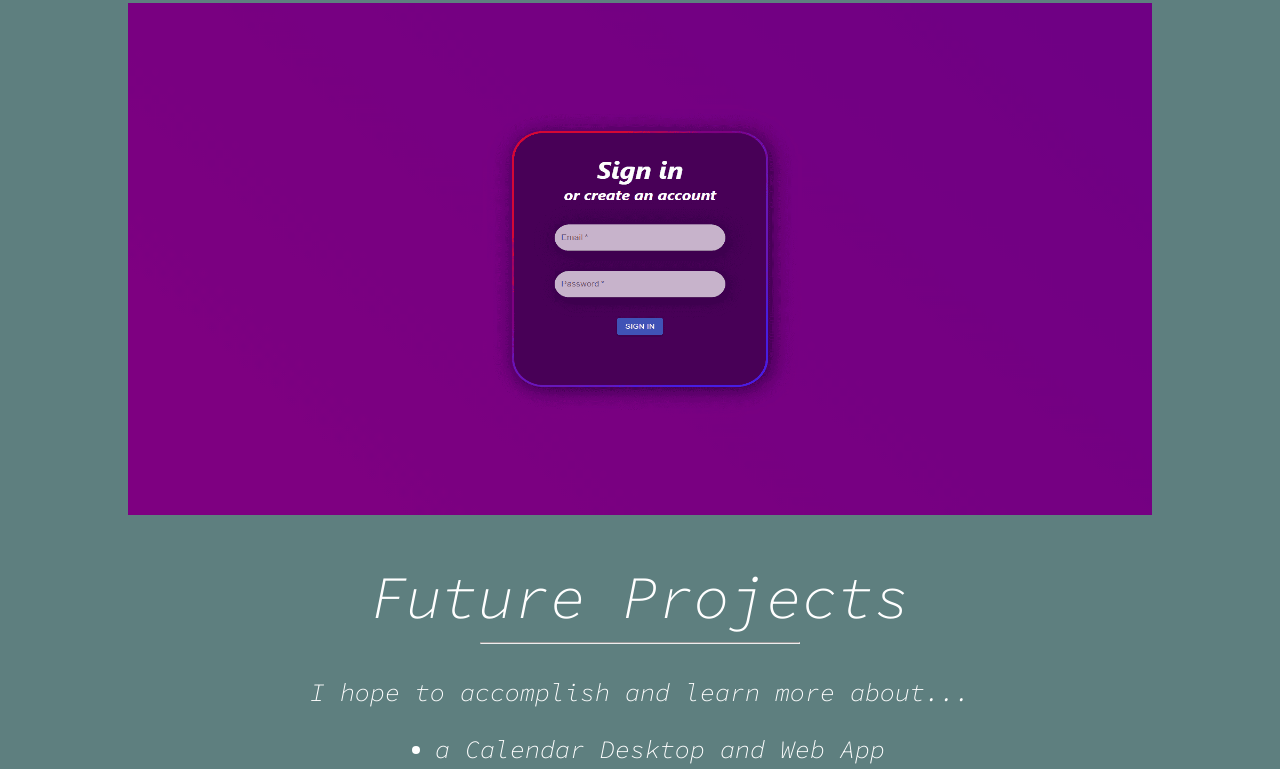
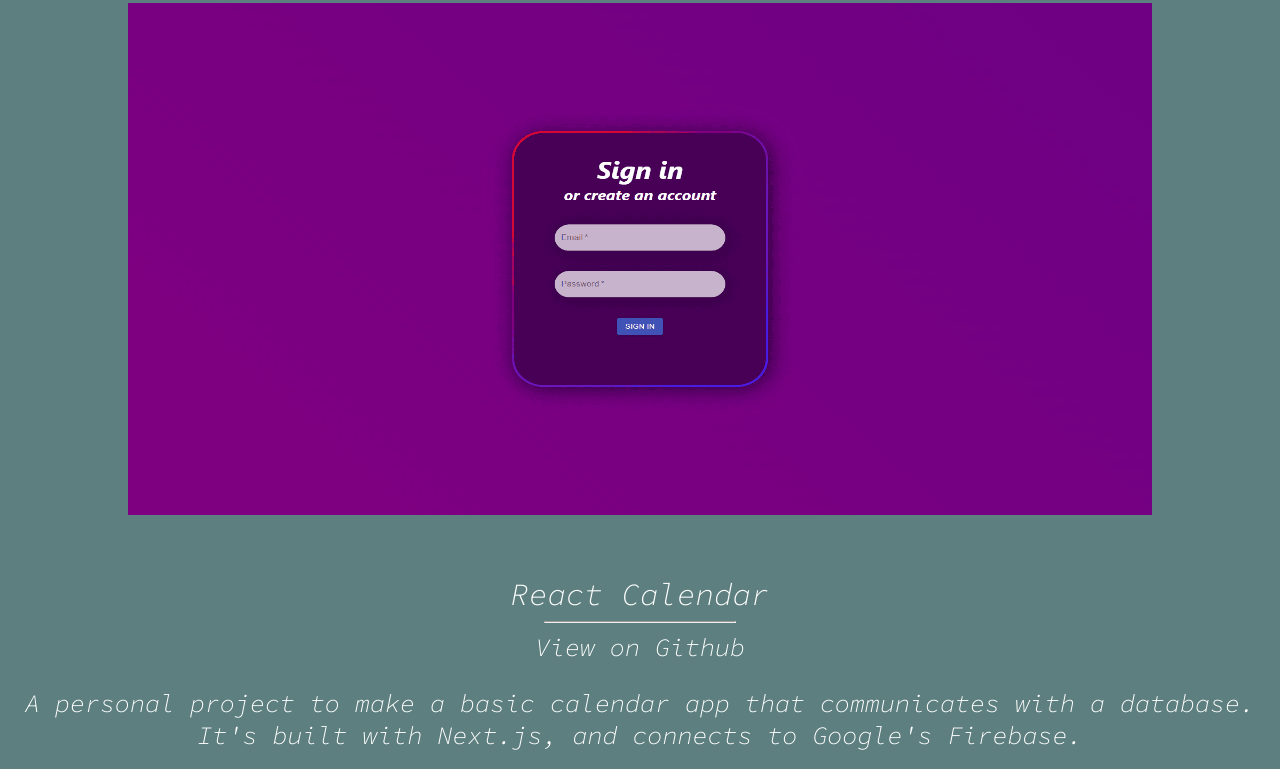
Before and after one commit to DCAdams103/My-Portfolio-Website, a Next.js app in the folder portfolio/: page / in a window 1280 px wide. Shown: the part 2000-2769 px from the top of the page. Built offline with nearby package versions, Linux system fonts and the light colour scheme.

Commit message:
Updated info and added to current projects

```diff
--- a/portfolio/pages/index.js
+++ b/portfolio/pages/index.js
@@ -30,7 +30,7 @@ export default function Home() {
               <header className={styles.text}> Hi, I'm Dylan Adams. </header>
 
               <header className={styles.text} style={{fontSize:'calc(14px + (26 - 14) * ((100vw - 300px) / (1600 - 300)));', paddingBottom:'1vh'}}>
-                I'm a Freshman B.S. Computer Science student  <br/>
+                I'm a Sophomore B.S. Computer Science student  <br/>
                 at UNC Charlotte with a passion for <br/>
                 programming and web development.
               </header>
@@ -57,6 +57,7 @@ export default function Home() {
 
         </Grid>
 
+        {/* ------------ Social Links ------------ */}
         <header className={styles.text} style={{fontSize:'20px'}}> Find me on :</header>
         <Grid container
               spacing={0}
@@ -71,6 +72,7 @@ export default function Home() {
           <a href="https://github.com/DCAdams103" target='_blank'><Image src='/github.png'  width={40} height={40} alt="LinkedIn" /></a>
 
         </Grid>
+
       </div>
 
       {/* ------------ Bottom Half of Page ------------ */}
@@ -79,35 +81,48 @@ export default function Home() {
       {/* Divider Line */}
       <hr style={{width:'25%'}}/>
 
+      {/* ------------------------------------------- Real Home Photography ------------------------------------------ */}
+
       <header className={styles.projectTitle}> <a href="https://www.rhomephotography.com" target="_blank"> Real Home Photography </a> </header>
       <hr style={{width:'15%'}}/>
 
+      {/* Real Home Photography GitHub Link */}
       <header className={styles.text} style={{fontSize:'25px', paddingTop:'0'}}> <a href="https://github.com/DCAdams103/Real-Home-Photography-Website" target="_blank"> View on Github </a></header>
 
+      {/* Real Home Photography Description  */}
       <header className={styles.text} style={{fontSize:'25px'}}>
           A responsive, and mobile-friendly website I designed for a <br/>
           local real estate photography business, Real Home Photography.
       </header>
+
+      {/* Real Home Photography Link */}
       <header className={styles.text} style={{fontSize:'25px', paddingTop:'1%'}}>
           Successfully deployed at <a href="https://www.rhomephotography.com" target="_blank">www.rhomephotography.com</a>
       </header>
 
       <br/>
 
+      {/* Real Home Photography Photo */}
       <Box style={{paddingLeft:'10vw', paddingRight:'10vw'}}>
         <Image layout="responsive" src='/Frontpage1.png' width='10vw' height='5vh'  alt="Real Home Photography Front Page" />
       </Box>
 
       <br/>
 
+      {/* ------------------------------------------- Current Projects ------------------------------------------ */}
+
       <header className={styles.text} style={{fontSize:'60px'}}> Current Projects </header>
       <hr style={{width:'25%'}}/>
+
+      {/* ------------------------------------------- React Auth ------------------------------------------ */}
 
       <header className={styles.projectTitle}> <a href="https://github.com/DCAdams103/React-Auth" target="_blank"> React Authentication </a> </header>
       <hr style={{width:'15%'}}/>
 
+      {/* React Auth GitHub Link */}
       <header className={styles.text} style={{fontSize:'25px', paddingTop:'0'}}> <a href="https://github.com/DCAdams103/React-Auth" target="_blank"> View on Github </a></header>
 
+      {/* React Auth Description */}
       <header className={styles.text} style={{fontSize:'25px'}}>
           A personal project to learn more about authentication. <br/>
           It's built with Next.js, and connects to a local MySQL database.
@@ -115,11 +130,35 @@ export default function Home() {
 
       <br/>
 
+      {/* React Auth Images */}
       <Box style={{paddingLeft:'10vw', paddingRight:'10vw'}}>
-        <Image layout="responsive" src='/ReactAuth.png' width='10vw' height='5vh'  alt="Real Home Photography Front Page" />
+        <Image layout="responsive" src='/ReactAuth.png' width='10vw' height='5vh'  alt="React Auth login page" />
       </Box>
 
       <br/>
+
+      {/* ------------------------------------------- React Calendar ------------------------------------------ */}
+
+      {/* React Calendar GitHub Link */}
+      <header className={styles.projectTitle}> <a href="https://github.com/DCAdams103/React-Calendar" target="_blank"> React Calendar </a> </header>
+      <hr style={{width:'15%'}}/>
+
+      <header className={styles.text} style={{fontSize:'25px', paddingTop:'0'}}> <a href="https://github.com/DCAdams103/React-Calendar" target="_blank"> View on Github </a></header>
+
+      {/* React Calendar Description */}
+      <header className={styles.text} style={{fontSize:'25px'}}>
+          A personal project to make a basic calendar app that communicates with a database. <br/>
+          It's built with Next.js, and connects to Google's Firebase.
+      </header>
+
+      <br/>
+
+      {/* React Calendar Images */}
+      <Box style={{paddingLeft:'10vw', paddingRight:'10vw'}}>
+        <Image layout="responsive" src='/ReactCalendar.png' width='10vw' height='5vh'  alt="React Calendar page" />
+      </Box>
+
+      {/* ------------------------------------------- Future Projects ------------------------------------------ */}
 
       <header className={styles.text} style={{fontSize:'60px'}}> Future Projects </header>
       <hr style={{width:'25%'}}/>
```
Also changed, not shown: portfolio/public/ReactCalendar.png (added).
